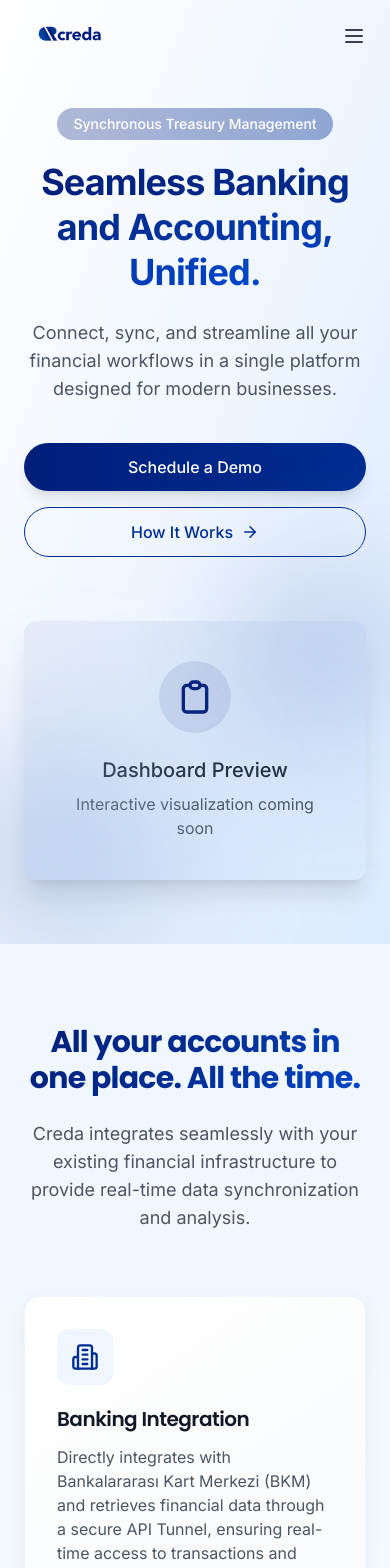
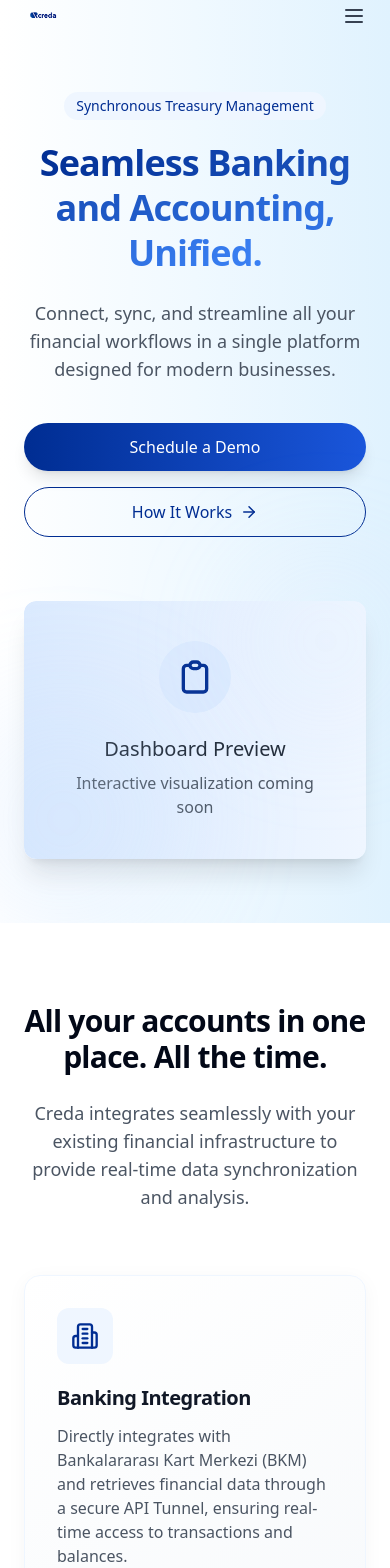
Before and after one commit to duzovaliceren/syncfinflow, a React (Vite) app: page / in a window 390 px wide. Shown: the part 20-1588 px from the top of the page. Built offline with nearby package versions, Linux system fonts and the light colour scheme.

Commit message:
Reverted to edit edt-6f3d8f9e-f2d6-474f-bde8-1115f1c6cf3a: "Implement Creda website design
Implement a modern, professional, and minimalistic website for Creda, a fintech platform. The website includes a homepage, feature section, values section, and a responsive design with smooth animations."

```diff
--- a/src/components/Features.tsx
+++ b/src/components/Features.tsx
@@ -7,7 +7,6 @@ import {
 } from 'lucide-react';
 import { useState } from 'react';
 import { cn } from '@/lib/utils';
-import React from 'react';
 
 const Features = () => {
   const [activeFeature, setActiveFeature] = useState<number | null>(null);
@@ -40,13 +39,13 @@ const Features = () => {
   ];
 
   return (
-    <section className="py-20 bg-gradient-to-b from-blue-50 to-white deep-blue-accent overflow-hidden">
+    <section className="py-20 bg-white overflow-hidden">
       <div className="container mx-auto px-6 lg:px-8">
         <div className="max-w-4xl mx-auto text-center mb-16">
-          <h2 className="text-3xl md:text-4xl font-bold mb-6 opacity-0 animate-fade-in blue-gradient">
+          <h2 className="text-3xl md:text-4xl font-bold mb-6 opacity-0 animate-fade-in">
             All your accounts in one place. All the time.
           </h2>
-          <p className="text-lg text-gray-600 opacity-0 animate-fade-in delay-100 font-sans">
+          <p className="text-lg text-gray-600 opacity-0 animate-fade-in delay-100">
             Creda integrates seamlessly with your existing financial infrastructure to provide real-time data synchronization and analysis.
           </p>
         </div>
@@ -69,15 +68,15 @@ const Features = () => {
                 feature.color,
                 "group-hover:scale-110"
               )}>
-                {React.createElement(feature.icon, { size: 28 })}
+                <feature.icon size={28} />
               </div>
 
               <h3 className="text-xl font-semibold mb-3 text-gray-900">{feature.title}</h3>
-              <p className="text-gray-600 font-sans">{feature.description}</p>
+              <p className="text-gray-600">{feature.description}</p>
 
               {/* Hover indicator */}
               <div className={cn(
-                "absolute bottom-0 left-0 right-0 h-1 bg-gradient-to-r from-transparent via-creda-deep-blue to-transparent transform origin-left transition-transform duration-300",
+                "absolute bottom-0 left-0 right-0 h-1 bg-gradient-to-r from-transparent via-blue-400 to-transparent transform origin-left transition-transform duration-300",
                 activeFeature === index ? "scale-x-100" : "scale-x-0"
               )}></div>
             </div>
--- a/src/components/Hero.tsx
+++ b/src/components/Hero.tsx
@@ -1,13 +1,12 @@
 
 import { ArrowRight } from 'lucide-react';
-import React from 'react';
 
 const Hero = () => {
   return (
-    <section className="bg-gradient-to-br from-white via-blue-50 to-blue-100 pt-32 pb-16 lg:pt-40 lg:pb-24 overflow-hidden">
+    <section className="hero-gradient pt-28 pb-16 lg:pt-36 lg:pb-24 overflow-hidden">
       <div className="container mx-auto px-6 lg:px-8">
         <div className="max-w-4xl mx-auto text-center">
-          <p className="inline-block px-4 py-1.5 mb-5 text-sm font-medium bg-gradient-to-r from-creda-deep-blue/30 to-creda-blue/40 text-white rounded-full opacity-0 animate-fade-in">
+          <p className="inline-block px-3 py-1 mb-5 text-sm font-medium bg-blue-50 text-creda-blue rounded-full opacity-0 animate-fade-in">
             Synchronous Treasury Management
           </p>
 
@@ -15,7 +14,7 @@ const Hero = () => {
             <span className="blue-gradient">Seamless Banking and Accounting, Unified.</span>
           </h1>
 
-          <p className="text-lg md:text-xl text-gray-600 mb-10 max-w-2xl mx-auto opacity-0 animate-fade-in delay-200 font-sans">
+          <p className="text-lg md:text-xl text-gray-600 mb-10 max-w-2xl mx-auto opacity-0 animate-fade-in delay-200">
             Connect, sync, and streamline all your financial workflows in a single platform designed for modern businesses.
           </p>
 
@@ -33,10 +32,10 @@ const Hero = () => {
 
         <div className="mt-16 lg:mt-24 relative">
           <div className="relative mx-auto max-w-5xl rounded-xl overflow-hidden shadow-xl opacity-0 animate-fade-in delay-400">
-            <div className="aspect-[16/9] bg-gradient-to-br from-creda-deep-blue/5 to-blue-100 rounded-xl flex items-center justify-center">
+            <div className="aspect-[16/9] bg-gradient-to-r from-blue-100 to-blue-50 rounded-xl flex items-center justify-center">
               <div className="text-center p-10">
-                <div className="inline-block p-4 mb-4 rounded-full bg-creda-deep-blue/10">
-                  <svg className="w-10 h-10 text-creda-deep-blue" fill="none" stroke="currentColor" viewBox="0 0 24 24" xmlns="http://www.w3.org/2000/svg">
+                <div className="inline-block p-4 mb-4 rounded-full bg-blue-100">
+                  <svg className="w-10 h-10 text-creda-blue" fill="none" stroke="currentColor" viewBox="0 0 24 24" xmlns="http://www.w3.org/2000/svg">
                     <path strokeLinecap="round" strokeLinejoin="round" strokeWidth="2" d="M9 5H7a2 2 0 00-2 2v12a2 2 0 002 2h10a2 2 0 002-2V7a2 2 0 00-2-2h-2M9 5a2 2 0 002 2h2a2 2 0 002-2M9 5a2 2 0 012-2h2a2 2 0 012 2"></path>
                   </svg>
                 </div>
@@ -47,8 +46,8 @@ const Hero = () => {
           </div>
 
           {/* Decorative Elements */}
-          <div className="absolute -top-10 -right-10 w-40 h-40 bg-gradient-to-br from-creda-deep-blue/30 to-blue-200/40 rounded-full blur-3xl"></div>
-          <div className="absolute -bottom-20 -left-20 w-60 h-60 bg-gradient-to-tr from-creda-deep-blue/20 to-blue-200/40 rounded-full blur-3xl"></div>
+          <div className="absolute -top-10 -right-10 w-40 h-40 bg-blue-100 rounded-full opacity-20 blur-3xl"></div>
+          <div className="absolute -bottom-20 -left-20 w-60 h-60 bg-blue-200 rounded-full opacity-20 blur-3xl"></div>
         </div>
       </div>
     </section>
--- a/src/components/Metrics.tsx
+++ /dev/null
@@ -1,95 +0,0 @@
-
-import React from 'react';
-import { ArrowUpRight } from 'lucide-react';
-import { cn } from '@/lib/utils';
-
-const Metrics = () => {
-  const metrics = [
-    {
-      value: "2x",
-      label: "Cashflow Uplift",
-      description: "Double your available working capital",
-      color: "from-blue-500 to-blue-600"
-    },
-    {
-      value: "30%",
-      label: "DSO Reduction",
-      description: "Collect payments faster",
-      color: "from-indigo-500 to-indigo-600"
-    },
-    {
-      value: "60%",
-      label: "AR Cost Reduction",
-      description: "Lower your accounts receivable expenses",
-      color: "from-creda-deep-blue to-creda-blue"
-    },
-    {
-      value: "60%",
-      label: "Time Saving",
-      description: "Free up your financial team's capacity",
-      color: "from-sky-500 to-sky-600"
-    }
-  ];
-
-  return (
-    <section className="py-24 bg-gradient-to-b from-gray-50 to-white">
-      <div className="container mx-auto px-6 lg:px-8">
-        <div className="max-w-4xl mx-auto text-center mb-16">
-          <h2 className="text-3xl md:text-4xl font-bold mb-6 opacity-0 animate-fade-in">
-            Transforming Financial Performance
-          </h2>
-          <p className="text-lg text-gray-600 opacity-0 animate-fade-in delay-100">
-            Our customers achieve significant, measurable improvements across key financial metrics.
-          </p>
-        </div>
-
-        <div className="grid grid-cols-1 md:grid-cols-2 lg:grid-cols-4 gap-8 max-w-6xl mx-auto">
-          {metrics.map((metric, index) => (
-            <div
-              key={index}
-              className={cn(
-                "relative overflow-hidden rounded-2xl p-8 shadow-soft",
-                "opacity-0 animate-fade-in transform transition-all duration-300 hover:-translate-y-1 hover:shadow-md",
-                `delay-${(index + 1) * 100}`
-              )}
-            >
-              <div className="absolute inset-0 bg-gradient-to-br opacity-10" style={{
-                background: `linear-gradient(135deg, var(--tw-gradient-stops))`,
-                '--tw-gradient-from': `rgb(0, 30, 122)`,
-                '--tw-gradient-to': `rgb(0, 45, 146)`,
-              }}></div>
-
-              <div className="relative z-10">
-                <div className="flex items-center justify-between mb-4">
-                  <div className={cn(
-                    "flex items-center justify-center w-12 h-12 rounded-full text-white",
-                    `bg-gradient-to-br ${metric.color}`
-                  )}>
-                    <ArrowUpRight size={24} />
-                  </div>
-                </div>
-
-                <h3 className="text-4xl font-bold mb-2 bg-gradient-to-br from-creda-deep-blue to-creda-blue bg-clip-text text-transparent">
-                  {metric.value}
-                </h3>
-                <p className="text-xl font-semibold mb-2 text-gray-800">{metric.label}</p>
-                <p className="text-gray-600">{metric.description}</p>
-              </div>
-            </div>
-          ))}
-        </div>
-
-        <div className="mt-16 text-center">
-          <a
-            href="#"
-            className="inline-flex items-center btn-blue-gradient px-8 py-3 text-white font-medium rounded-full shadow-lg hover:shadow-xl transition-all duration-300 transform hover:-translate-y-1"
-          >
-            See Customer Success Stories
-          </a>
-        </div>
-      </div>
-    </section>
-  );
-};
-
-export default Metrics;
--- a/src/components/Navbar.tsx
+++ b/src/components/Navbar.tsx
@@ -1,3 +1,4 @@
+
 import { useState, useEffect } from 'react';
 import { Menu, X, ChevronDown } from 'lucide-react';
 import { cn } from '@/lib/utils';
@@ -56,7 +57,7 @@ const Navbar = () => {
   return (
     <nav
       className={cn(
-        "fixed top-0 left-0 right-0 z-50 transition-all duration-300 py-2",
+        "fixed top-0 left-0 right-0 z-50 transition-all duration-300 py-4",
         isScrolled ? "glassmorphism shadow-soft" : "bg-transparent"
       )}
     >
@@ -64,11 +65,13 @@ const Navbar = () => {
         <div className="flex items-center justify-between">
           <div className="flex items-center">
             <a href="/" className="flex items-center">
-              <img
-                src="/lovable-uploads/2825ef9e-9a23-49c0-8d72-5f1dfaf06f0d.png"
-                alt="Creda Logo"
-                className="h-24 md:h-28"
-              />
+              <span className="text-2xl font-bold text-creda-blue">
+                <img
+                  src="/lovable-uploads/d7b0fa69-835f-4e38-81cc-135b30f6f989.png"
+                  alt="Creda Logo"
+                  className="h-10"
+                />
+              </span>
             </a>
           </div>
 
@@ -79,7 +82,7 @@ const Navbar = () => {
                 {item.dropdownItems ? (
                   <button
                     onClick={() => toggleDropdown(item.name)}
-                    className="flex items-center text-gray-700 hover:text-creda-blue transition-colors duration-200 font-medium font-sans"
+                    className="flex items-center text-gray-700 hover:text-creda-blue transition-colors duration-200"
                   >
                     {item.name}
                     <ChevronDown
@@ -93,7 +96,7 @@ const Navbar = () => {
                 ) : (
                   <a
                     href={item.link}
-                    className="text-gray-700 hover:text-creda-blue transition-colors duration-200 font-medium font-sans"
+                    className="text-gray-700 hover:text-creda-blue transition-colors duration-200"
                   >
                     {item.name}
                   </a>
@@ -101,7 +104,7 @@ const Navbar = () => {
 
                 {/* Dropdown Menu */}
                 {item.dropdownItems && activeDropdown === item.name && (
-                  <div className="absolute left-0 mt-2 py-2 w-48 bg-white rounded-lg shadow-lg animate-fade-in font-sans">
+                  <div className="absolute left-0 mt-2 py-2 w-48 bg-white rounded-lg shadow-lg animate-fade-in">
                     {item.dropdownItems.map((dropdownItem) => (
                       <a
                         key={dropdownItem.name}
@@ -117,7 +120,7 @@ const Navbar = () => {
             ))}
             <a
               href="#"
-              className="inline-flex items-center justify-center px-5 py-2.5 text-sm font-medium text-white btn-blue-gradient hover:bg-creda-blue-light transition-colors rounded-full shadow-sm"
+              className="inline-flex items-center justify-center px-5 py-2.5 text-sm font-medium text-white bg-creda-blue hover:bg-creda-blue-light transition-colors rounded-full shadow-sm"
             >
               Schedule a Demo
             </a>
@@ -136,7 +139,7 @@ const Navbar = () => {
 
         {/* Mobile Navigation */}
         {isOpen && (
-          <div className="md:hidden mt-4 py-2 bg-white rounded-lg animate-fade-in font-sans">
+          <div className="md:hidden mt-4 py-2 bg-white rounded-lg animate-fade-in">
             {navLinks.map((item) => (
               <div key={item.name} className="py-2">
                 {item.dropdownItems ? (
--- a/src/index.css
+++ b/src/index.css
@@ -1,6 +1,3 @@
-
-@import url('https://fonts.googleapis.com/css2?family=Poppins:wght@300;400;500;600;700&display=swap');
-@import url('https://fonts.googleapis.com/css2?family=Inter:wght@300;400;500;600;700&display=swap');
 
 @tailwind base;
 @tailwind components;
@@ -94,25 +91,17 @@
   }
 
   body {
-    @apply bg-background text-foreground font-poppins antialiased;
+    @apply bg-background text-foreground font-sans antialiased;
   }
 
   h1, h2, h3, h4, h5, h6 {
-    @apply font-poppins font-semibold tracking-tight;
-  }
-
-  p, span, a, button, li {
-    @apply font-sans;
+    @apply font-semibold tracking-tight;
   }
 }
 
 @layer components {
   .hero-gradient {
-    background: linear-gradient(90deg, rgba(255,255,255,1) 0%, rgba(225,235,255,1) 50%, rgba(214,232,254,1) 100%);
-  }
-
-  .deep-blue-accent {
-    background: linear-gradient(135deg, rgba(0,30,122,0.12) 0%, rgba(0,45,146,0.18) 100%);
+    background: linear-gradient(90deg, rgba(255,255,255,1) 0%, rgba(240,249,255,1) 50%, rgba(224,242,254,1) 100%);
   }
 
   .card-gradient {
@@ -120,7 +109,7 @@
   }
 
   .blue-gradient {
-    background: linear-gradient(135deg, #001E7A 0%, #002D92 50%, #0046CC 100%);
+    background: linear-gradient(135deg, #002D92 0%, #3B82F6 100%);
     -webkit-background-clip: text;
     -webkit-text-fill-color: transparent;
     background-clip: text;
@@ -128,7 +117,7 @@
   }
 
   .btn-blue-gradient {
-    background: linear-gradient(90deg, #001E7A 0%, #002D92 100%);
+    background: linear-gradient(90deg, #002D92 0%, #1A56DB 100%);
   }
 
   .feature-icon-bg {
@@ -137,18 +126,18 @@
 
   .section-divider {
     height: 1px;
-    background: linear-gradient(90deg, rgba(255,255,255,0) 0%, rgba(0,46,147,0.2) 50%, rgba(255,255,255,0) 100%);
+    background: linear-gradient(90deg, rgba(255,255,255,0) 0%, rgba(219,234,254,1) 50%, rgba(255,255,255,0) 100%);
   }
 
   .glassmorphism {
-    background: rgba(255, 255, 255, 0.85);
+    background: rgba(255, 255, 255, 0.7);
     backdrop-filter: blur(10px);
     -webkit-backdrop-filter: blur(10px);
-    border-bottom: 1px solid rgba(0, 46, 147, 0.1);
+    border: 1px solid rgba(255, 255, 255, 0.18);
   }
 
   .shadow-soft {
-    box-shadow: 0 4px 20px rgba(0, 0, 0, 0.06);
+    box-shadow: 0 4px 20px rgba(0, 0, 0, 0.04);
   }
 
   /* Animation delays for staggered entrance */
--- a/src/pages/Index.tsx
+++ b/src/pages/Index.tsx
@@ -3,7 +3,6 @@ import Navbar from '@/components/Navbar';
 import Hero from '@/components/Hero';
 import Features from '@/components/Features';
 import Values from '@/components/Values';
-import Metrics from '@/components/Metrics';
 import Footer from '@/components/Footer';
 
 const Index = () => {
@@ -14,7 +13,6 @@ const Index = () => {
         <Hero />
         <Features />
         <Values />
-        <Metrics />
       </main>
       <Footer />
     </div>
--- a/tailwind.config.ts
+++ b/tailwind.config.ts
@@ -19,10 +19,6 @@ export default {
 			}
 		},
 		extend: {
-			fontFamily: {
-				poppins: ['Poppins', 'sans-serif'],
-				sans: ['Inter', 'system-ui', 'sans-serif'],
-			},
 			colors: {
 				border: 'hsl(var(--border))',
 				input: 'hsl(var(--input))',
@@ -30,7 +26,6 @@ export default {
 				background: 'hsl(var(--background))',
 				foreground: 'hsl(var(--foreground))',
 				creda: {
-					'deep-blue': '#001E7A',
 					blue: '#002D92',
 					'blue-light': '#1A56DB',
 					'blue-lighter': '#3B82F6',
```
Also changed, not shown: public/lovable-uploads/2825ef9e-9a23-49c0-8d72-5f1dfaf06f0d.png (deleted).
